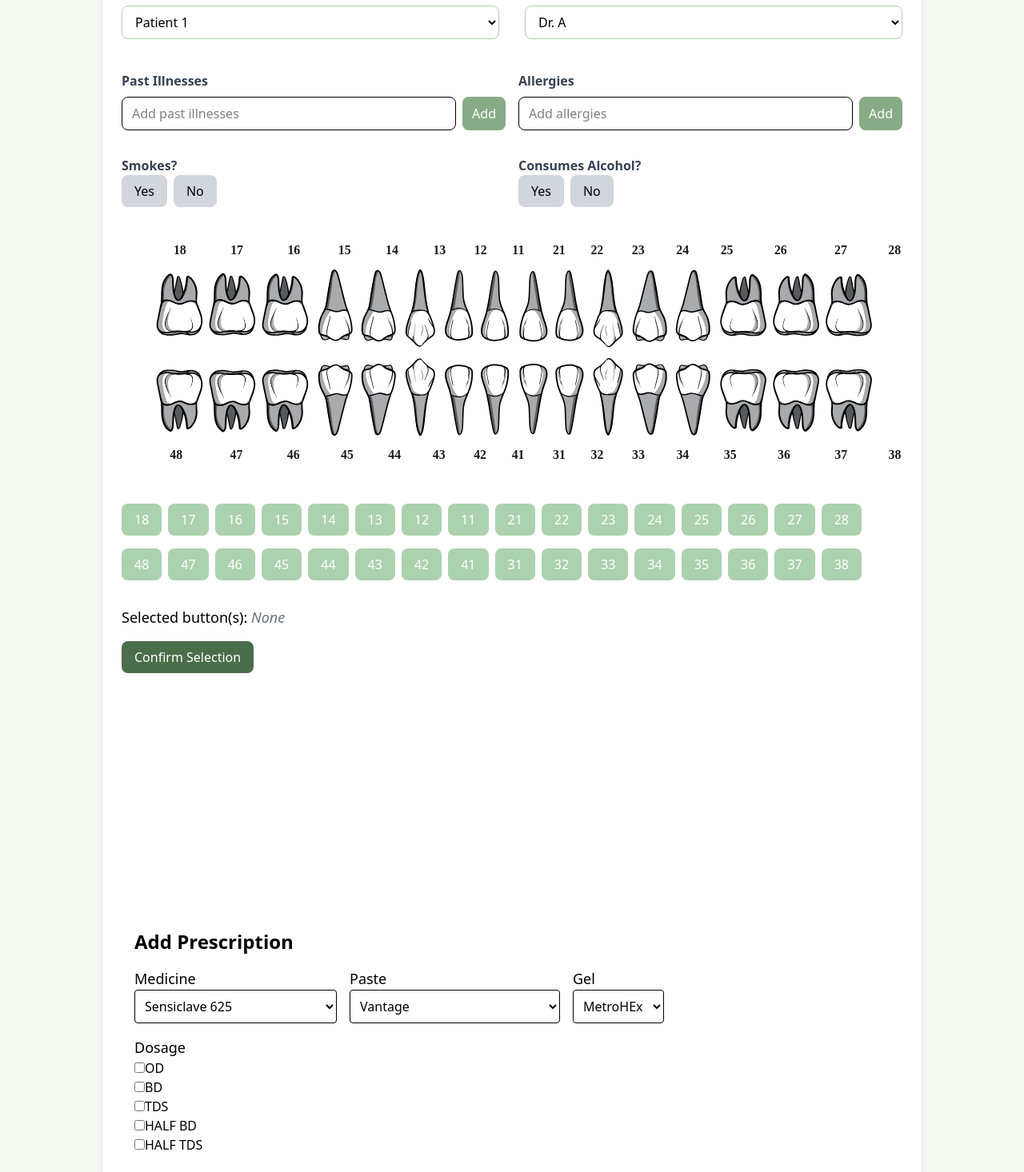
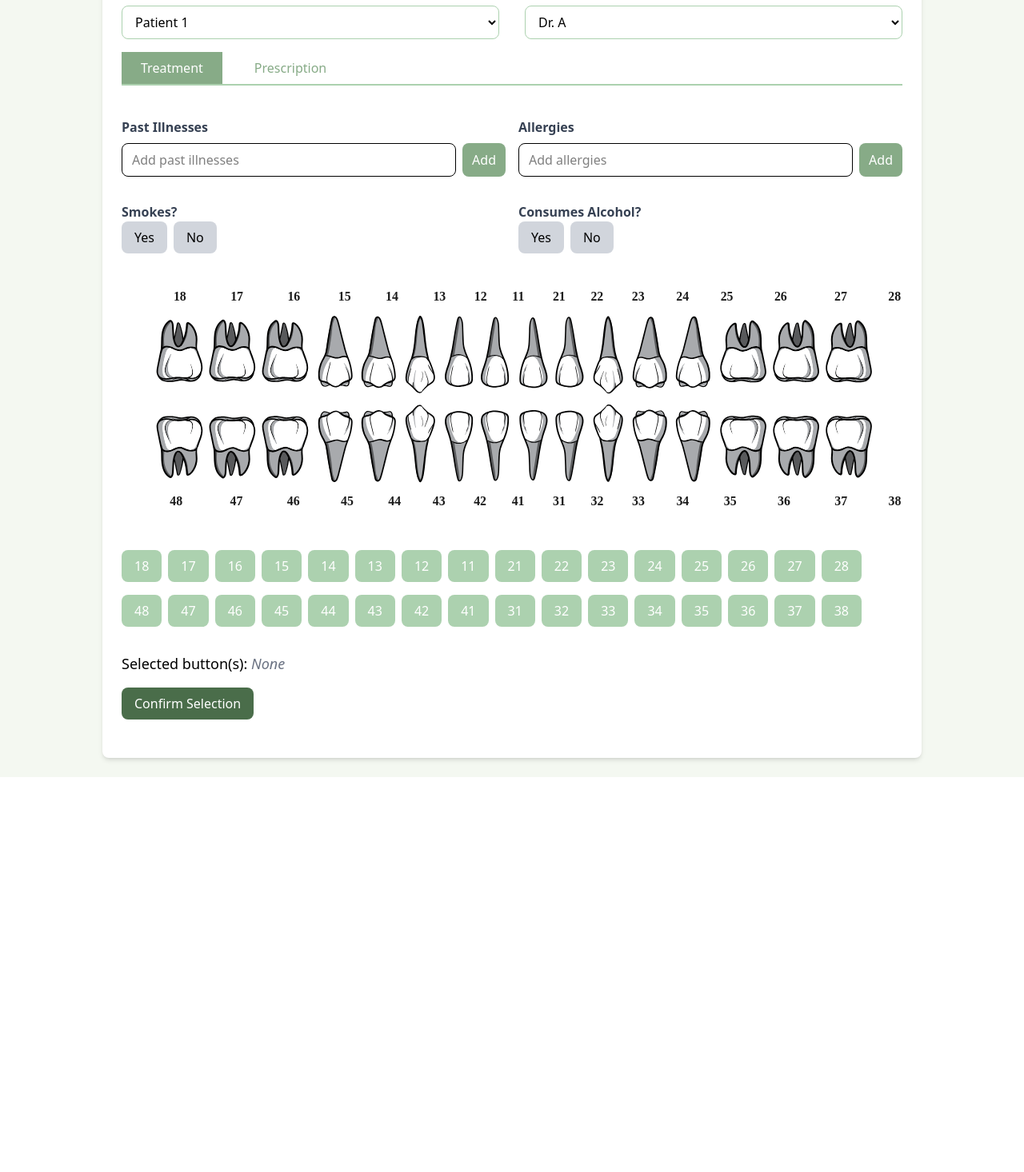
Before and after one commit to tejashriiii/dentistFrontend, a React (Vite) app: page /dailytreat in a window 1280 px wide. Shown: the part 203-1669 px from the top of the page at 80% size. After the commit the page ends 1175 px from the top, so only its background shows below. Built offline with nearby package versions, Linux system fonts and the light colour scheme.

Commit message:
Add tabbed navbar layout for better usability

```diff
--- a/src/pages/DailyTreatment.jsx
+++ b/src/pages/DailyTreatment.jsx
@@ -1,4 +1,6 @@
-import React, { useState , useEffect } from "react";
+// DailyTreatment.jsx
+
+import React, { useState, useEffect } from "react";
 import Prescriptions from "../components/Prescriptions";
 import Treatment from "../components/Treatment";
 
@@ -10,6 +12,7 @@ export default function TreatmentDashboard() {
   ]);
 
   const [dateTime, setDateTime] = useState("");
+  const [selectedTab, setSelectedTab] = useState("treatment"); // State to track selected tab
 
   useEffect(() => {
     const now = new Date();
@@ -23,6 +26,10 @@ export default function TreatmentDashboard() {
 
     setDateTime(formattedDateTime);
   }, []);
+
+  const handleTabChange = (tab) => {
+    setSelectedTab(tab);
+  };
 
   const handleAdd = (list, setList, value) => {
     if (value) {
@@ -90,26 +97,36 @@ export default function TreatmentDashboard() {
           </div>
         </div>
 
-        {/* Diagnosis Section - Placeholder for Diagnosis Component */}
-        <div className="mt-6">
-          <div className="min-h-64 mb-6">
-            <Treatment />
+        {/* Navbar-like Tabs Section */}
+        <div className="mb-4">
+          <div className="flex space-x-4 border-b-2 border-[var(--lightgreen)]">
+            <button
+              className={`px-6 py-2 ${selectedTab === "treatment" ? "bg-[var(--darkgreen)] text-white" : "bg-transparent text-[var(--darkgreen)]"}`}
+              onClick={() => handleTabChange("treatment")}
+            >
+              Treatment
+            </button>
+            <button
+              className={`px-6 py-2 ${selectedTab === "prescription" ? "bg-[var(--darkgreen)] text-white" : "bg-transparent text-[var(--darkgreen)]"}`}
+              onClick={() => handleTabChange("prescription")}
+            >
+              Prescription
+            </button>
           </div>
         </div>
 
+        {/* Conditionally Render Treatment or Prescription */}
         <div className="mt-6">
-          <div className="h-64 mb-6">
-            {/* Placeholder for Diagnosis Component */}
-          </div>
+          {selectedTab === "treatment" ? (
+            <div className="min-h-64 mb-6">
+              <Treatment />
+            </div>
+          ) : selectedTab === "prescription" ? (
+            <div className="min-h-64 mb-6">
+              <Prescriptions />
+            </div>
+          ) : null}
         </div>
-
-        <div className="mt-6">
-          <div className="">
-            {<Prescriptions/>}
-          </div>
-        </div>
-
-
       </div>
     </div>
   );
```
